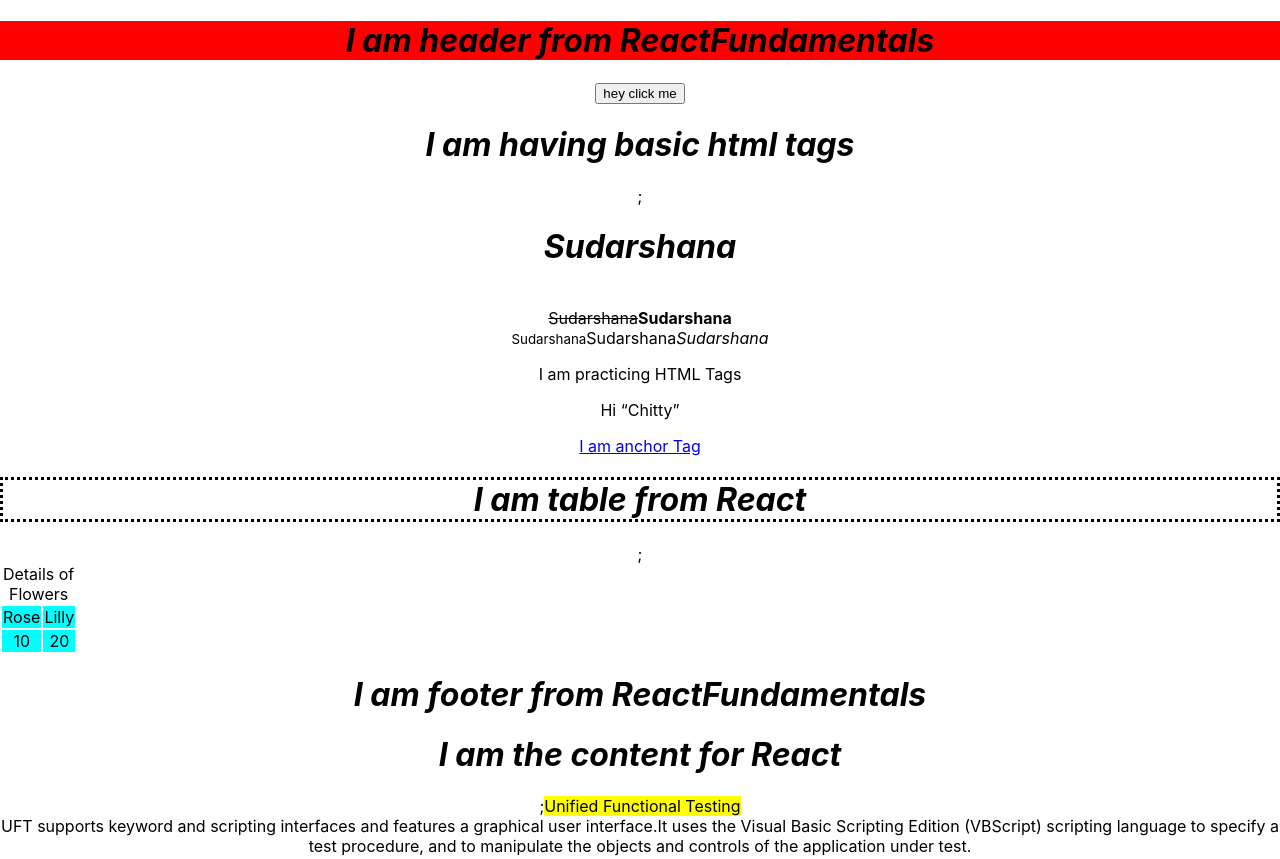
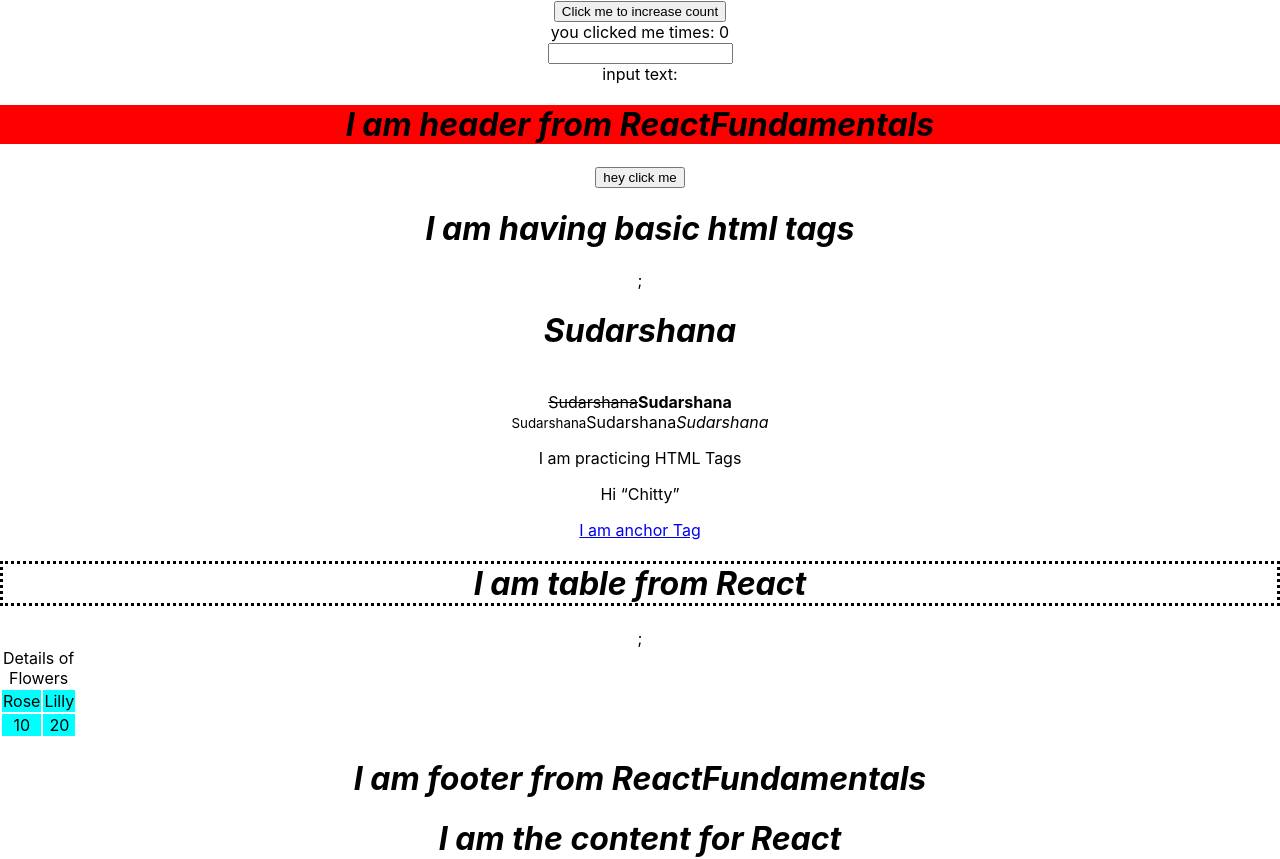
Before and after one commit to hemanthkatam/react-basics, a React (Create React App) app: page / in a window 1280 px wide. Shown: the top 859 px of the page. Built offline with nearby package versions, Linux system fonts and the light colour scheme.

Commit message:
two way binding

```diff
--- a/src/reaact-fundamentals/ReactFundamentals.js
+++ b/src/reaact-fundamentals/ReactFundamentals.js
@@ -7,6 +7,7 @@ import { Content } from "./components/Content/Content";
 import { Footer } from "./components/Footer/Footer";
 import { Button } from "./components/Button/Button";
 import { StyledButton } from "./components/StyledButton/StyledButton";
+import { Count1 } from "./components/Count/Count";
 export const ReactFundamentals = () => {
   const header = "I am header from ReactFundamentals";
   const buttonName = "hey click me";
@@ -23,6 +24,7 @@ export const ReactFundamentals = () => {
   const tags=" I am having basic html tags "
   return (
     <div>
+      <Count1 />
       <Header
         headerMessage={header}
         anotherMaggese="another message"
--- /dev/null
+++ b/src/reaact-fundamentals/components/Count/Count.js
@@ -0,0 +1,29 @@
+import React, { useState } from "react";
+
+export const Count1 = () => {
+  const [clickedCounts, setNumberOftimeCLicked] = useState(0);
+
+  const [inputValue, setInputValue] = useState("");
+
+  const countClick = () => {
+    const newValue = clickedCounts + 1;
+    setNumberOftimeCLicked(newValue);
+    console.log("---Count---", clickedCounts);
+  };
+
+  const onInputChange = (event) => {
+    console.log("---display changes---", event);
+    setInputValue(event.target.value);
+  };
+
+  return (
+    <div className="count">
+      <button onClick={countClick}>Click me to increase count</button>
+      <div>you clicked me times: {clickedCounts}</div>
+
+      <input type="textbox" value={inputValue} onChange={onInputChange} />
+
+      <div>input text: {inputValue} </div>
+    </div>
+  );
+};
```
Also changed, not shown: src/reaact-fundamentals/components/StyledButton/StyledButton.js (+10 -2 lines).
